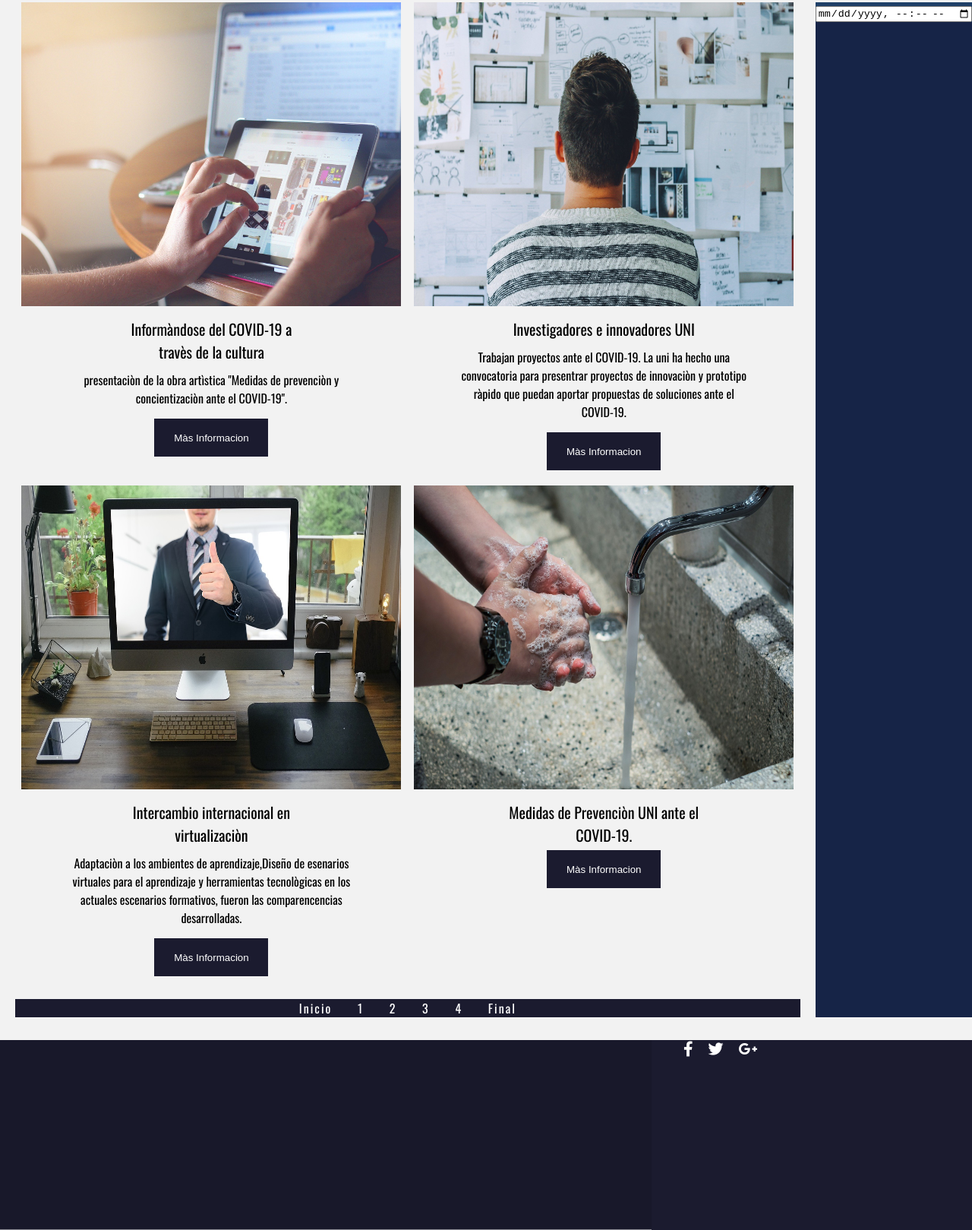
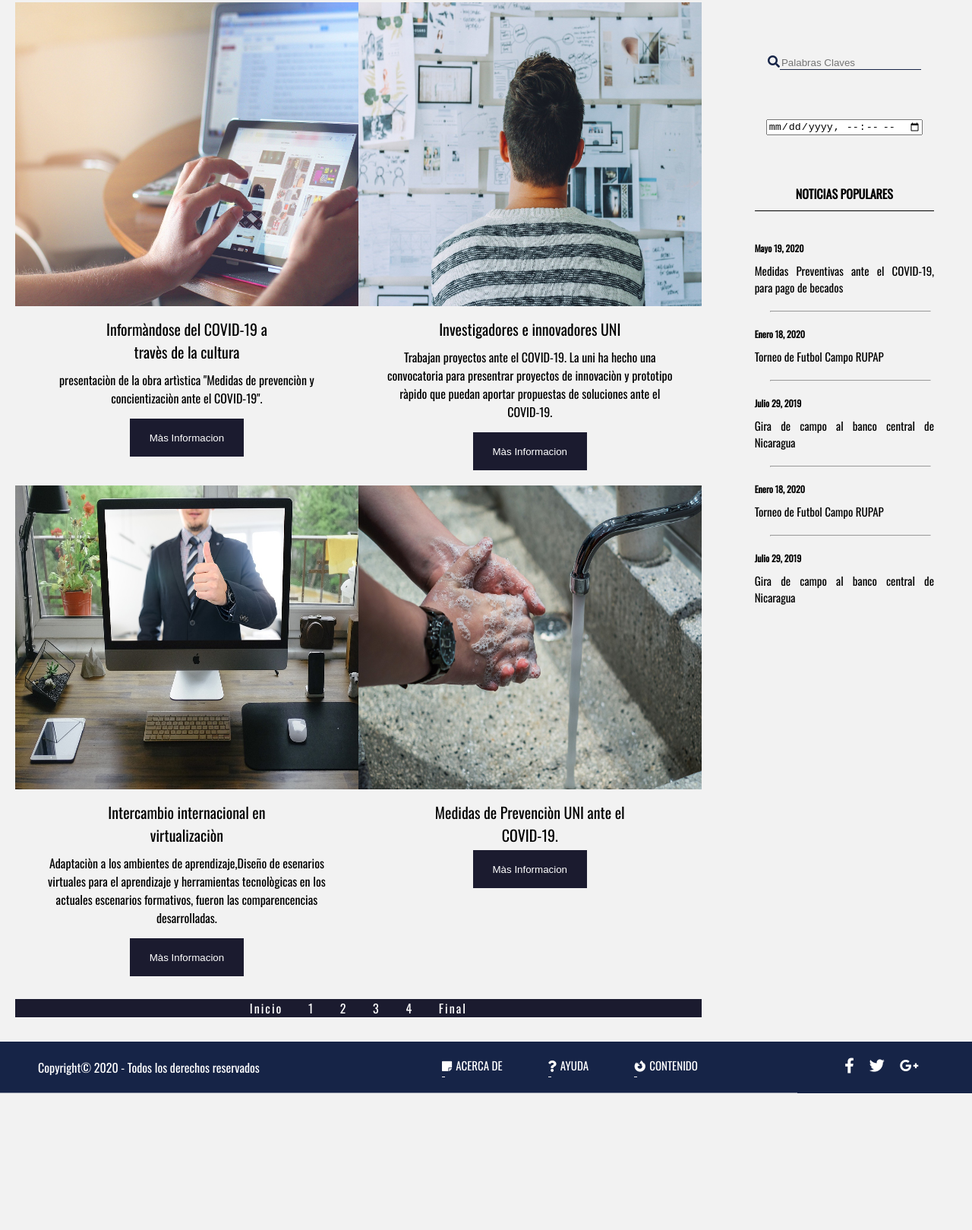
Before and after one commit to Franciscosm2000/BlogNoticia, a plain HTML site: page index.html in a window 1280 px wide. Shown: the part 678-2297 px from the top of the page at 76% size. After the commit the page ends 2117 px from the top, so only its background shows below. Drawn offline with nearby package versions, Linux system fonts and the light colour scheme.

Commit message:
Blog de noticia terminado

```diff
--- a/css/estilo.css
+++ b/css/estilo.css
@@ -14,6 +14,42 @@ ul, li
 	display: flex;
 }
 
+a
+{
+	color: #fff;
+}
+
+hr
+{
+	width: 90%;
+	background: #1b1b2f;
+	margin: 20px;
+}
+
+.redes i:hover
+{
+	color: #e43f5a;
+	cursor: pointer;
+}
+
+/*animacion para elemento a*/
+.animacion::after
+{
+ 	content: "";
+    display: block;
+    width: 0px;
+	padding:  2px;
+    border-bottom: 1px solid #f2f2f2;
+	transition: .5s;
+}
+
+
+.animacion:hover::after
+{
+	width: 100%;
+}
+
+
 /*Elemento padre e hijos*/
 
 .padre
@@ -26,7 +62,7 @@ ul, li
 {
 	display: flex;
 	flex-flow: column nowrap;
-	background: url("../img/headerFondo.jpg");
+	background: url( "../img/headerFondo.jpg");
 	background-attachment: contain;
 	background-position: center;
 	background-size: cover;
@@ -92,6 +128,7 @@ ul, li
 	flex: 2 1 auto;
 }
 .redes li i
+
 {
 	margin: 0px;
 	margin-left: 20px;
@@ -106,6 +143,7 @@ ul, li
 	text-align: center;
 	font-size: 30px;
 	margin-top: 150px;
+	font-weight: bold;
 }
 
 .textoPrincipal p
@@ -115,6 +153,7 @@ ul, li
 	margin: 0 auto;
 	margin-top: 20px;
 	font-size: 25px;
+	font-weight: bold;
 
 }
 
@@ -183,8 +222,9 @@ ul, li
 
 .aside
 {
-	background: #162447;
 	flex: 1 1 auto;
+	padding: 50px;
+	width: 30%;
 }
 	/*hijos de articulo*/
 .article
@@ -231,8 +271,64 @@ input[type="button"]:hover
 	/*Fin hijos articulo*/
 
 	/*hijos aside*/
-.calendario{background: #1f4068;}
-.noticiasPopulares{background: #1f4068;}
+.busqueda
+{
+	flex: 1 1 auto;
+	margin: 10px 10px 50px 10px;
+	padding: 5px;
+}
+
+.busqueda input[type="text"]
+{
+	border: none;
+	border-bottom: 1px solid #162447;
+	background-color: transparent;
+	width: 90%;
+}
+
+.busqueda a
+{
+	color: #162447;
+}
+
+.calendario
+{
+	flex: 1 1 auto;
+	margin: 10px 10px 50px 10px;
+	padding: 5px;
+
+}
+
+.noticiasPopulares
+{
+	flex: 2 1 auto;
+}
+
+.noticiasPopulares h3
+{
+	text-transform: uppercase;
+	font-weight: bold;
+	padding: 10px;
+	border-bottom: 1px solid #000;
+	margin-bottom: 40px;
+}
+
+.noticiasPopulares h4
+{
+	font-size: 12px;
+	text-align: left;
+	margin-bottom: 10px;
+	font-weight: bold;
+}
+
+.noticiasPopulares p
+{
+	font-size: 15px;
+	text-align: justify;
+	width: 100%;
+	margin-bottom: 10px;
+}
+
 	/*fin aside*/
 /*---------------Fin Section*/
 
@@ -243,23 +339,33 @@ input[type="button"]:hover
 	display: flex;
 	flex-flow: row nowrap;
 	width: 100%;
-	height: 250px;
-	background: #1b1b2f;
+	height: 70px;
+	background: #f2f2f2;
+	border-top: 2px solid #fff;
+}
+
+.footer #copyright
+{
+	flex: 1 1 auto;
+}
+
+.footer #copyright h3
+{
+	margin-left: 50px;
 }
 
 .footer .menu
 {
 	flex: 3 1 auto;
+	background-color: #162447 ;
+	 transition: border-bottom  0.6s linear;
+}
 
-}
 .footer .redes
 {
 	flex: 1 1 auto;
-}
-
-.footer .redes a
-{
-
+	background-color: #162447 ;
+	padding: 20px;
 }
 
 
--- a/index.html
+++ b/index.html
@@ -18,10 +18,10 @@
 				</div>
 				<nav class="nav">
 					<ul>
-						<li><a href="#"><i class="fas fa-calendar-week"></i></a>Eventos</li>
-						<li><a href="#"><i class="fas fa-sticky-note"></i></a>Noticias</li>
-						<li><a href="#"><i class="fas fa-users"></i></a> Nostros</li>
-						<li><a href="#"><i class="fas fa-university"></i></a> Quienes somos?</li>
+						<li><a class="animacion" href="#"><i class="fas fa-calendar-week"></i>Eventos</a></li>
+						<li><a class="animacion" href="#"><i class="fas fa-sticky-note"></i>Cultura</a></li>
+						<li><a class="animacion" href="#"><i class="fas fa-users"></i>Academia</a> </li>
+						<li><a class="animacion" href="#"><i class="fas fa-university"></i>Deportiva</a></li>
 					</ul>
 				</nav>
 				<div class="redes">
@@ -80,24 +80,64 @@
 			</div>
 
 			<aside class="aside">
+				<div class="busqueda">
+					<a><i class="fas fa-search"></i><input type="text" placeholder="Palabras Claves">	</a>
+				</div>
 				<div class="calendario">
-					<input type="datetime-local">
+					<input type="datetime-local" value="2018-07-22">
 				</div>
 				<div class="noticiasPopulares">
-
+					<h3>Noticias Populares</h3>
+					<aricle>
+						<h4>Mayo 19, 2020</h4>
+						<p>Medidas Preventivas ante el COVID-19, para pago de becados</p>
+					</aricle>
+					<hr>
+					<aricle>
+						<h4>Enero 18, 2020</h4>
+						<p>Torneo de Futbol Campo RUPAP</p>
+					</aricle>
+					<hr>
+					<aricle>
+						<h4>Julio 29, 2019</h4>
+						<p>Gira de campo al banco central de Nicaragua</p>
+					</aricle>
+					<hr>
+					<aricle>
+						<h4>Enero 18, 2020</h4>
+						<p>Torneo de Futbol Campo RUPAP</p>
+					</aricle>
+					<hr>
+					<aricle>
+						<h4>Julio 29, 2019</h4>
+						<p>Gira de campo al banco central de Nicaragua</p>
+					</aricle>
 				</div>
 			</aside>
 		</section>
 
 		<footer class="footer">
 			<div class="menu">
-				<nav class="nav"></nav>
+
+				<div id="copyright">
+					<h3>
+						Copyright&copy; 2020 - Todos los derechos reservados
+					</h3>
+				</div>
+
+				<nav class="nav">
+					<ul>
+						<li><a class="animacion" href="#"><i class="fas fa-sticky-note"></i>Acerca De</a></li>
+						<li><a class="animacion"  href="#"><i class="fas fa-question"></i>Ayuda</a></li>
+						<li><a  class="animacion"  href="#"><i class="fab fa-firefox-browser"></i>Contenido</a></li>
+					</ul>
+				</nav>
 			</div>
 			<div class="redes">
 				<ul>
-					<li><a href="#"><i class="fab fa-facebook-f"></i></a></li>
-					<li><a href="#"><i class="fab fa-twitter"></i></a></li>
-					<li><a href="#"> <i class="fab fa-google-plus-g"></i> </a></li>
+					<li><a><i class="fab fa-facebook-f"></i></a></li>
+					<li><a><i class="fab fa-twitter"></i></a></li>
+					<li><a><i class="fab fa-google-plus-g"></i> </a></li>
 				</ul>
 			</div>
 		</footer>
```
Also changed, not shown: img/headerFondo.jpg.
